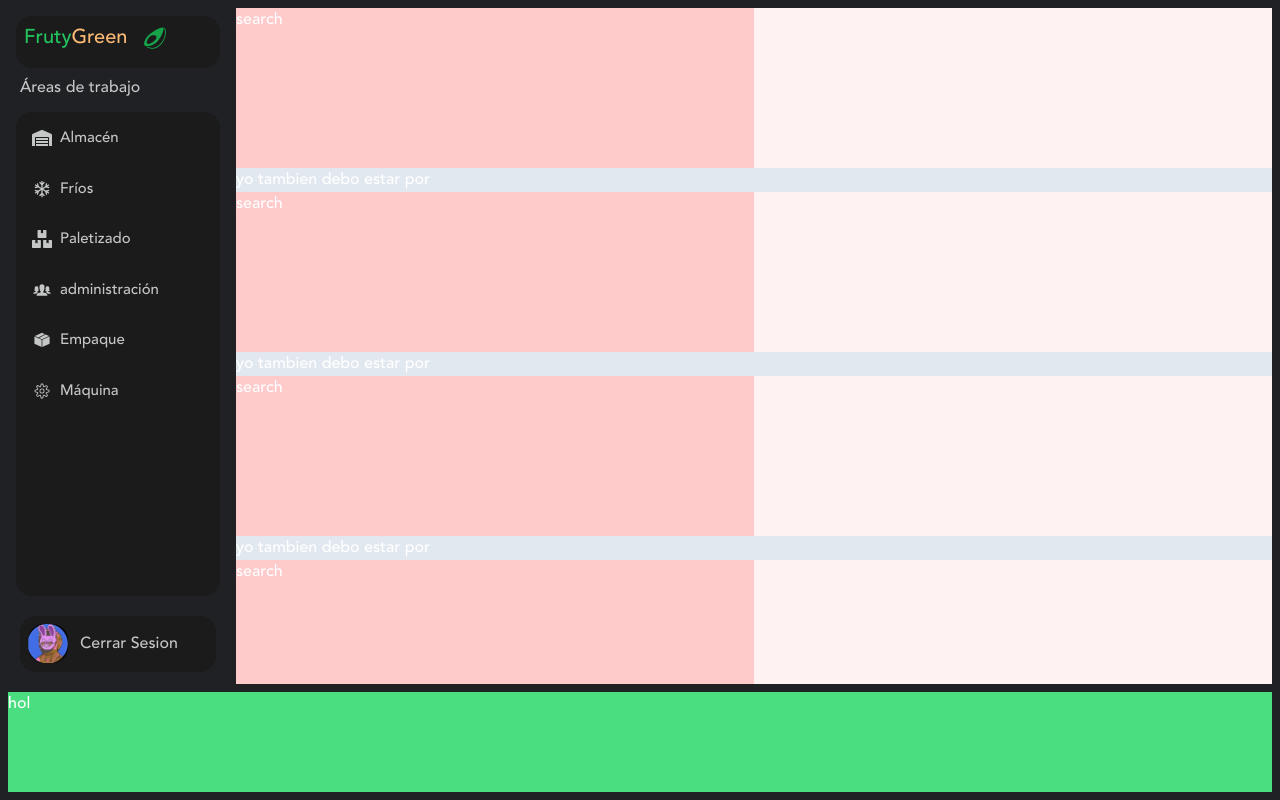
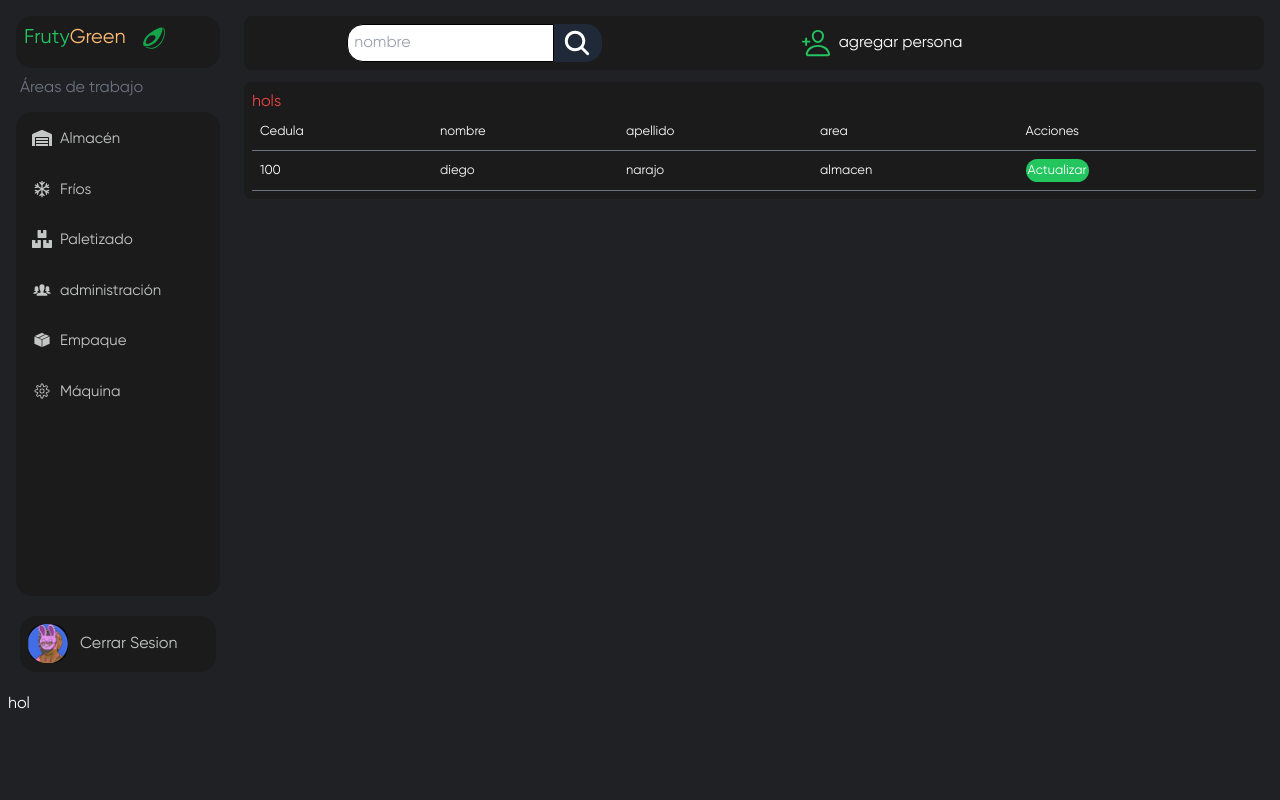
Before and after one commit to DiegoNar-1970/Inventory-Proyect, a React (Vite) app in the folder FrontEnd/inventory/: page /employee in a window 1280 px wide. Built offline with nearby package versions, Linux system fonts and the light colour scheme.

Commit message:
update front

```diff
--- a/FrontEnd/inventory/src/App.css
+++ b/FrontEnd/inventory/src/App.css
@@ -6,8 +6,12 @@
     grid-template-columns: 220px 1fr;
     grid-template-rows: 1fr auto;
     background: #202124;
-    font-family: 'spotify-medium', -apple-system, system-ui, sans-serif;
+    font-family: 'spotify-regular', -apple-system, system-ui, sans-serif;
     color: white;
+}
+td,th{
+    padding: 8px;
+    border-bottom: 1px solid rgb(107 114 128 );
 }
 @font-face {
     font-family: 'spotify';
--- a/FrontEnd/inventory/src/App.jsx
+++ b/FrontEnd/inventory/src/App.jsx
@@ -14,17 +14,17 @@ function App() {
   return (
     <Suspense fallback={'dont worry'}>
     <div id="app" className=' h-screen p-2 gap-2'>
-      <section className='[grid-area:aside] flex flex-col rounded-lg bg-[202124]'>
+      <section className='[grid-area:aside] flex flex-col rounded-lg bg-[#202124]'>
         <Menu className=''/>
       </section>
-      <section className=' bg-red-50 [grid-area:main] overflow-auto'>
+      <section className=' [grid-area:main] overflow-auto relative p-2 bg-[#202124] rounded-lg'>
         <Routes>
           <Route path='/home' element={<Home/>}/>
           <Route path='/employee' element={<Employee/>}/>
           <Route path='/*' element={<Navigate to='/home'/>}/>
         </Routes>
       </section>
-      <section className='bg-green-400 [grid-area:footer] min-h-[100px]'>
+      <section className=' [grid-area:footer] min-h-[100px]'>
         <h1>hol</h1>
       </section>
     </div>
--- a/FrontEnd/inventory/src/components/employee/Employee.jsx
+++ b/FrontEnd/inventory/src/components/employee/Employee.jsx
@@ -1,16 +1,54 @@
 
+import { IoPersonAddOutline } from "react-icons/io5";
+import { IoSearch } from "react-icons/io5";
+// import { FaHelmetSafety } from "react-icons/fa6";
 
- const Employee = () => {
+const Employee = () => {
   return (
-    <div className="flex flex-col flex-wrap ">
-      <div className="bg-red-200 h-[10em] w-1/2">search</div>
-      <div className="bg-slate-200  h-[10em] flex-1">yo tambien debo estar por</div>
-      <div className="bg-red-200 h-[10em] w-1/2">search</div>
-      <div className="bg-slate-200  h-[10em] flex-1">yo tambien debo estar por</div>
-      <div className="bg-red-200 h-[10em] w-1/2">search</div>
-      <div className="bg-slate-200  h-[10em] flex-1">yo tambien debo estar por</div>
-      <div className="bg-red-200 h-[10em] w-1/2">search</div>
-      <div className="bg-slate-200  h-[10em] flex-1">yo tambien debo estar por</div>
+    <div className="flex flex-col flex-wrap flex-1 rounded-lg gap-3 text-white">
+      <article className="flex gap-2 justify-around items-center bg-fondo-menu rounded-lg p-2 box-border  ">
+        {/* <div className="flex gap-2 items-center text-center ">
+          <FaHelmetSafety className="text-[40px] text-center text-orange-300"/>
+          <div className="flex flex-col">
+            <h1 className="text-4xl text-green-500">Empleados</h1>
+            <span className="text-[14px] font-thin">control de empleados</span>
+          </div>
+        </div> */}
+        <div className="flex gap-2 items-center bg-gray-800 rounded-2xl ">
+          <input className="rounded-2xl border-[1px] outline-none border-black p-[6px]
+          rounded-r-none text-black"
+          placeholder="nombre" type="search" />
+          <IoSearch className="text-[30px] text-white min-w-[30px] h-full mr-[10px]"/>
+        </div>
+        <div className="flex items-center gap-2">
+          <IoPersonAddOutline className="text-[30px] text-green-500" />
+          <button>agregar persona</button>
+        </div>
+        <div>
+        </div>
+      </article>
+      <article className="flex flex-col bg-fondo-menu rounded-lg box-border p-2 justify-center">
+              <h1 className="text-red-500">hols</h1>
+          <table className="text-left text-[13px] border-collapse text-white rounded-r-lg">
+            <thead className="text-white rounded-r-lg ">
+              <tr className="" >
+                <th className="border-b-[1px] border-gray-500">Cedula</th>
+                <th className="border-b-[1px] border-gray-500">nombre</th>
+                <th className="border-b-[1px] border-gray-500">apellido</th>
+                <th className="border-b-[1px] border-gray-500">area</th>
+                <th className="border-b-[1px] border-gray-500">Acciones</th>
+              </tr>
+            </thead>
+              <tr>
+                <td>100</td> <td>diego</td> <td>narajo</td> <td>almacen</td>
+                <td>
+                  <button className="bg-green-500 text-white rounded-[1em] p-[2px]">Actualizar</button>
+                </td>
+              </tr>
+
+          </table>
+      </article>
+
     </div>
 
   )
--- a/FrontEnd/inventory/src/components/menu/Menu.jsx
+++ b/FrontEnd/inventory/src/components/menu/Menu.jsx
@@ -16,7 +16,7 @@ import { Suspense } from 'react';
             <span className=' mb-2 text-green-500 text-xl'>Fruty</span><span className='text-xl mb-2 text-orange-300'>Green</span>
             <GiAvocado className=' mb-2 ml-4 text-[1.5em] text-green-600 text-2x1  '/>
           </div>
-          <div className='text-text-menu  text-[10px]p-1 m-1 mt-2'>
+          <div className='text-gray-500 text-[10px]p-1 m-1 mt-2'>
               <span className=''>Áreas de trabajo</span>
           </div>
           <nav className='flex-1 mt-2 bg-fondo-menu  rounded-[1em] p-2 text-text-menu '>
--- a/FrontEnd/inventory/tailwind.config.js
+++ b/FrontEnd/inventory/tailwind.config.js
@@ -8,7 +8,8 @@ export default {
     extend: {
       colors:{
         'text-menu':'#c4c7c5',
-        'fondo-menu':'#1b1b1b'
+        'fondo-menu':'#1b1b1b',
+
       }
     },
   },
```
